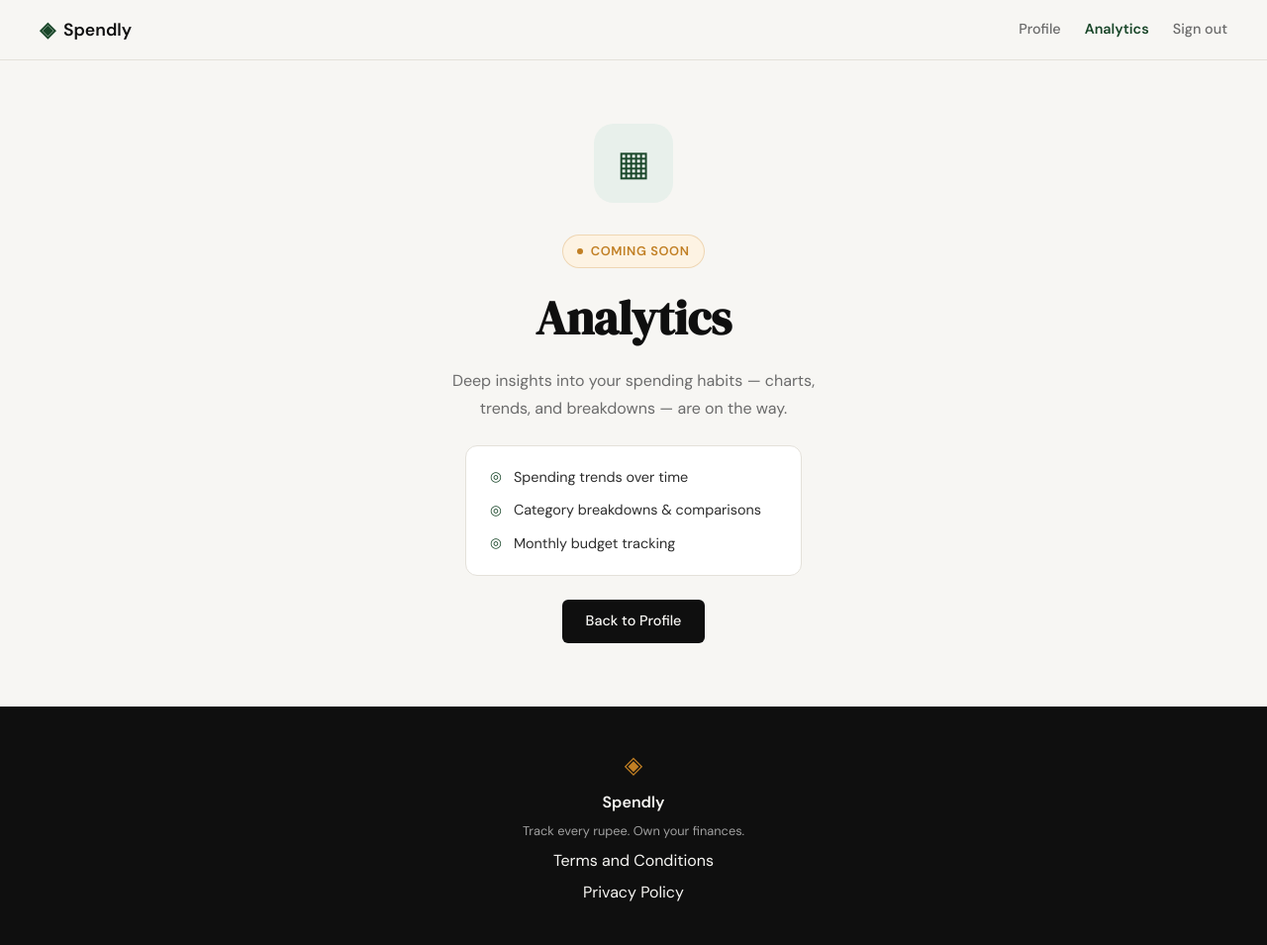
After one commit to avishek7/spendly, a Flask app: page /analytics in a window 1280 px wide. The commit adds this page. Shown: the whole page at 99% size. Run offline with Flask 3, Linux system fonts and the light colour scheme; a user stored in the database is signed in.

Commit message:
add anlytics coming soon page

```diff
--- a/app.py
+++ b/app.py
@@ -191,6 +191,13 @@ def profile():
                            raw_from=raw_from, raw_to=raw_to)
 
 
+@app.route("/analytics")
+def analytics():
+    if not session.get("user_id"):
+        return redirect(url_for("login"))
+    return render_template("analytics.html")
+
+
 @app.route("/expenses/add")
 def add_expense():
     return "Add expense — coming in Step 7"
--- a/static/css/style.css
+++ b/static/css/style.css
@@ -933,3 +933,112 @@ a { color: inherit; text-decoration: none; }
     .filter-custom { width: 100%; }
     .filter-date-input { flex: 1; min-width: 0; }
 }
+
+/* ------------------------------------------------------------------ */
+/* Navbar active state                                                  */
+/* ------------------------------------------------------------------ */
+
+.nav-links a.nav-link-active {
+    color: var(--accent);
+    font-weight: 600;
+}
+
+/* ------------------------------------------------------------------ */
+/* Analytics — Coming Soon                                             */
+/* ------------------------------------------------------------------ */
+
+.analytics-coming-soon {
+    min-height: calc(100vh - 60px - 100px);
+    display: flex;
+    align-items: center;
+    justify-content: center;
+    padding: 4rem 2rem;
+}
+
+.analytics-coming-soon-inner {
+    display: flex;
+    flex-direction: column;
+    align-items: center;
+    text-align: center;
+    max-width: 520px;
+    gap: 1.5rem;
+}
+
+.analytics-icon-wrap {
+    width: 80px;
+    height: 80px;
+    background: var(--accent-light);
+    border-radius: var(--radius-lg);
+    display: flex;
+    align-items: center;
+    justify-content: center;
+    margin-bottom: 0.5rem;
+}
+
+.analytics-icon {
+    font-size: 2.2rem;
+    color: var(--accent);
+}
+
+.analytics-badge {
+    display: inline-flex;
+    align-items: center;
+    gap: 0.45rem;
+    background: var(--accent-2-light);
+    color: var(--accent-2);
+    font-size: 0.8rem;
+    font-weight: 600;
+    letter-spacing: 0.05em;
+    text-transform: uppercase;
+    padding: 0.35rem 0.9rem;
+    border-radius: 999px;
+    border: 1px solid rgba(193, 127, 36, 0.25);
+}
+
+.analytics-badge-dot {
+    width: 6px;
+    height: 6px;
+    border-radius: 50%;
+    background: var(--accent-2);
+}
+
+.analytics-heading {
+    font-family: var(--font-display);
+    font-size: 3rem;
+    color: var(--ink);
+    line-height: 1.1;
+}
+
+.analytics-subtext {
+    font-size: 1rem;
+    color: var(--ink-muted);
+    line-height: 1.7;
+    max-width: 400px;
+}
+
+.analytics-features {
+    display: flex;
+    flex-direction: column;
+    gap: 0.65rem;
+    width: 100%;
+    max-width: 340px;
+    padding: 1.25rem 1.5rem;
+    background: var(--paper-card);
+    border: 1px solid var(--border);
+    border-radius: var(--radius-md);
+}
+
+.analytics-feature-item {
+    display: flex;
+    align-items: center;
+    gap: 0.75rem;
+    font-size: 0.9rem;
+    color: var(--ink-soft);
+    text-align: left;
+}
+
+.analytics-feature-icon {
+    color: var(--accent);
+    font-size: 0.85rem;
+    flex-shrink: 0;
+}
--- /dev/null
+++ b/templates/analytics.html
@@ -0,0 +1,42 @@
+{% extends "base.html" %}
+
+{% block title %}Analytics — Spendly{% endblock %}
+
+{% block content %}
+<section class="analytics-coming-soon">
+    <div class="analytics-coming-soon-inner">
+        <div class="analytics-icon-wrap">
+            <span class="analytics-icon">▦</span>
+        </div>
+
+        <div class="analytics-badge">
+            <span class="analytics-badge-dot"></span>
+            Coming Soon
+        </div>
+
+        <h1 class="analytics-heading">Analytics</h1>
+
+        <p class="analytics-subtext">
+            Deep insights into your spending habits — charts, trends,
+            and breakdowns — are on the way.
+        </p>
+
+        <div class="analytics-features">
+            <div class="analytics-feature-item">
+                <span class="analytics-feature-icon">◎</span>
+                <span>Spending trends over time</span>
+            </div>
+            <div class="analytics-feature-item">
+                <span class="analytics-feature-icon">◎</span>
+                <span>Category breakdowns & comparisons</span>
+            </div>
+            <div class="analytics-feature-item">
+                <span class="analytics-feature-icon">◎</span>
+                <span>Monthly budget tracking</span>
+            </div>
+        </div>
+
+        <a href="{{ url_for('profile') }}" class="btn-primary">Back to Profile</a>
+    </div>
+</section>
+{% endblock %}
--- a/templates/base.html
+++ b/templates/base.html
@@ -20,6 +20,8 @@
             </a>
             <div class="nav-links">
                 {% if session.get("user_id") %}
+                    <a href="{{ url_for('profile') }}" class="{% if request.endpoint == 'profile' %}nav-link-active{% endif %}">Profile</a>
+                    <a href="{{ url_for('analytics') }}" class="{% if request.endpoint == 'analytics' %}nav-link-active{% endif %}">Analytics</a>
                     <a href="{{ url_for('logout') }}">Sign out</a>
                 {% else %}
                     <a href="{{ url_for('login') }}">Sign in</a>
```
